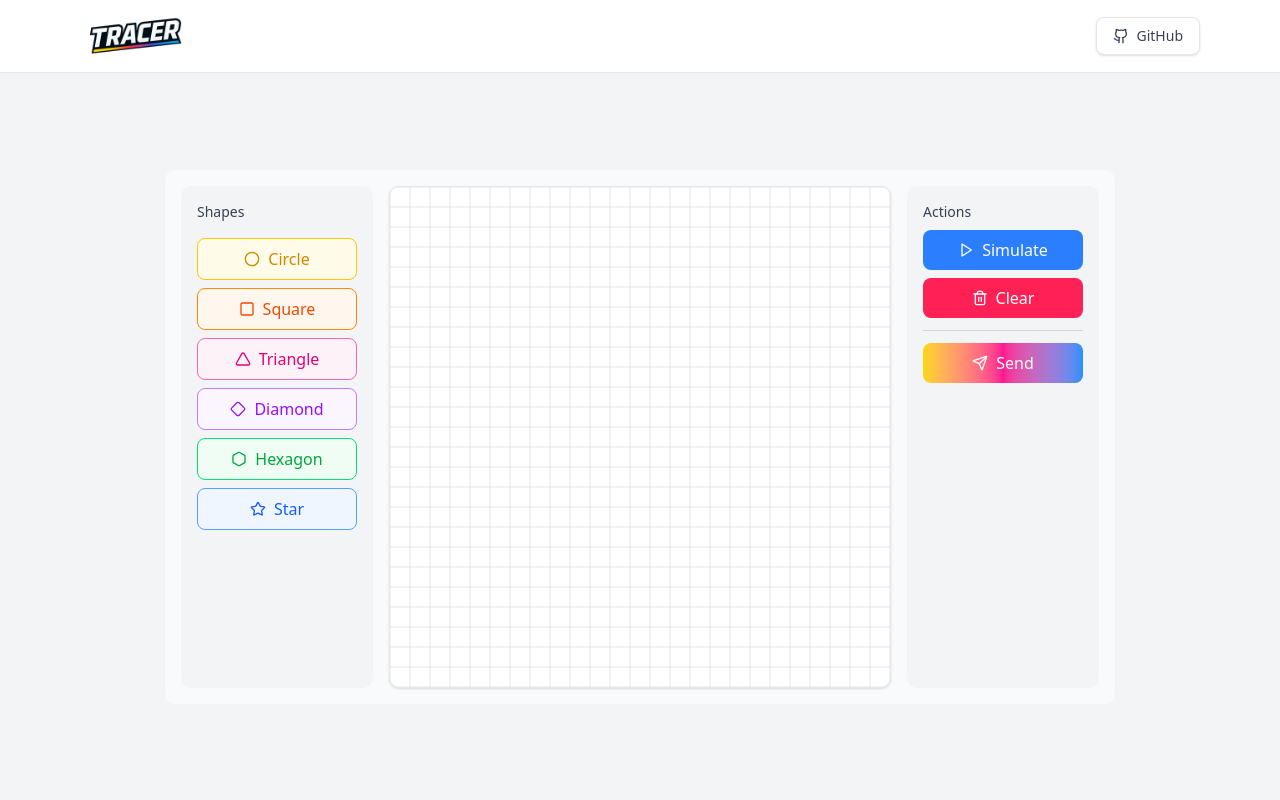
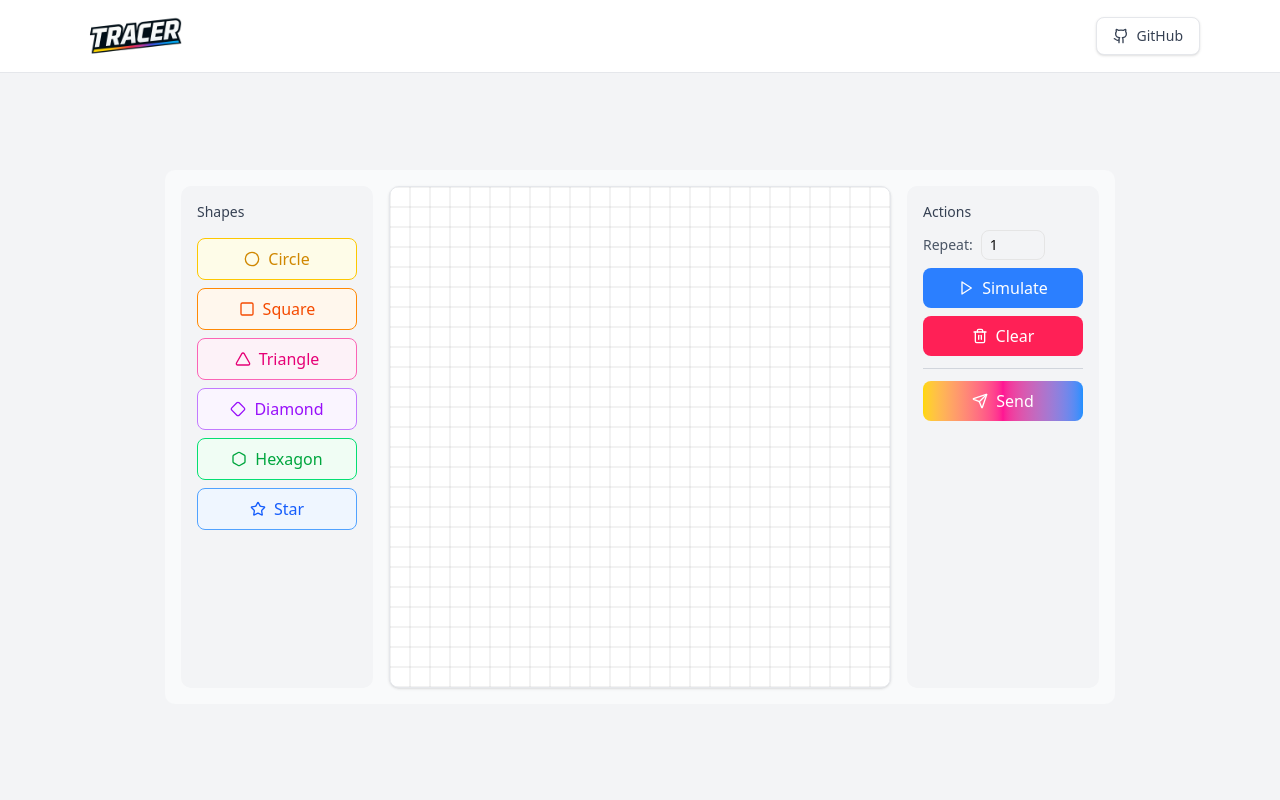
Before and after one commit to emingbt/tracer, a Next.js app in the folder frontend/: page / in a window 1280 px wide. Shown: the top 800 px of the page. Built offline with nearby package versions, Linux system fonts and the light colour scheme.

Commit message:
Add repeat input to the drawing canvas

```diff
--- a/frontend/src/components/DrawingCanvas.tsx
+++ b/frontend/src/components/DrawingCanvas.tsx
@@ -8,6 +8,7 @@ export default function DrawingCanvas() {
   const canvasRef = useRef<HTMLCanvasElement | null>(null)
   const [drawing, setDrawing] = useState<boolean>(false)
   const [points, setPoints] = useState<[number, number][]>([])
+  const [repeat, setRepeat] = useState<number>(1)
 
   // Initialize canvas context
   useEffect(() => {
@@ -144,7 +145,8 @@ export default function DrawingCanvas() {
         headers: {
           'Content-Type': 'application/json',
         },
-        body: JSON.stringify({ points, canvasSize: 500 }),
+        cache: 'no-store',
+        body: JSON.stringify({ points, canvasSize: 500, repeat }),
       })
 
       if (!response.ok) {
@@ -231,6 +233,19 @@ export default function DrawingCanvas() {
       <div className="lg:w-48 order-2 lg:order-3">
         <div className="h-full bg-gray-100 rounded-lg p-4">
           <div className="text-gray-700 text-sm font-medium mb-2">Actions</div>
+          <div className="flex flex-col gap-2">
+            <div className="flex items-center gap-2">
+              <label htmlFor="repeat" className="text-sm text-gray-600">Repeat:</label>
+              <input
+                type="number"
+                id="repeat"
+                min="1"
+                max="10"
+                value={repeat}
+                onChange={(e) => setRepeat(Math.max(1, Math.min(50, parseInt(e.target.value) || 1)))}
+                className="w-16 px-2 py-1 text-sm border rounded-md"
+              />
+            </div>
             <div className="flex flex-row lg:flex-col gap-2">
               <button
                 onClick={replayDrawing}
@@ -258,5 +273,6 @@ export default function DrawingCanvas() {
           </div>
         </div>
       </div>
+    </div>
   )
 }
```
Lines whose indentation alone changed are shown as unchanged.
